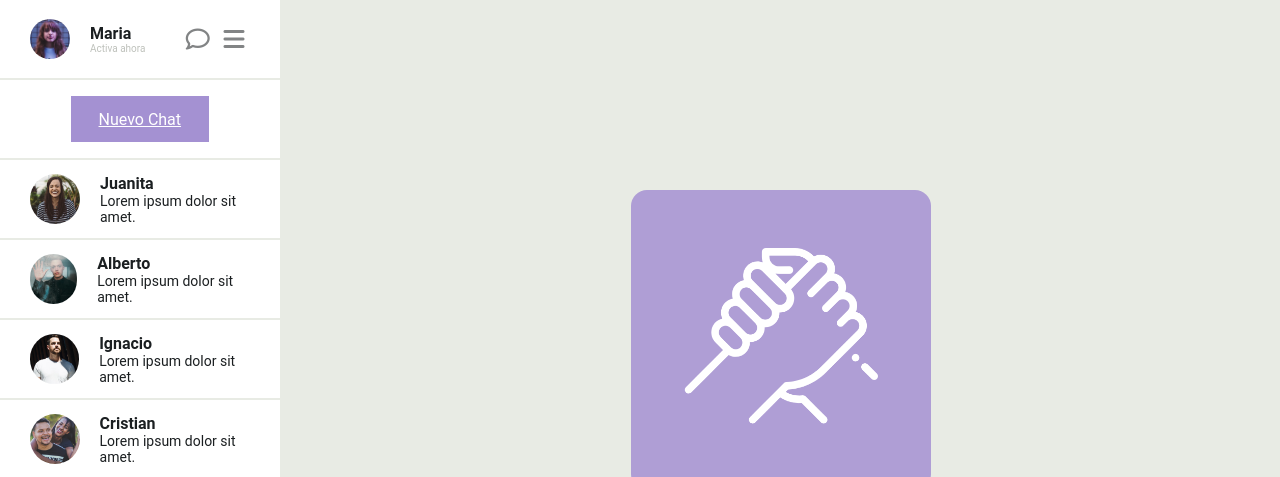
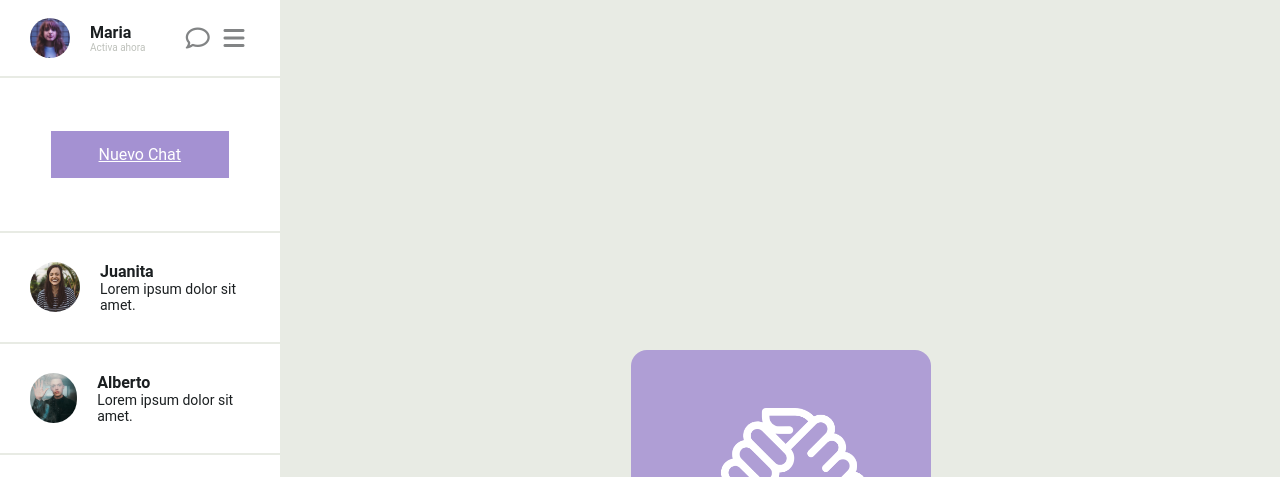
Before and after one commit to chechoguz/Desafio7, a plain HTML site: page index.html in a window 1280 px wide. Shown: the top 477 px of the page. Drawn offline with Linux system fonts and the light colour scheme.

Commit message:
corregí algunos errores

```diff
--- a/assets/css/estilos.css
+++ b/assets/css/estilos.css
@@ -48,7 +48,7 @@ body {
 
 .contactos {
     width: 22%;
-    height: 100vh;
+    height: 140vh;
     display: flex;
     flex-direction: column;
     align-items:flex-start;
@@ -58,13 +58,13 @@ body {
 }
 
 .estado {
-    height: 10%;
+    height: 7%;
     width: 100%;
     display: flex;
     align-items:center;
     justify-content:space-between;
     border-bottom: 2px solid var(--platinum);
-    padding: 30px;
+    padding: 20px 30px;
 }
 .contacto_estado {
     display: flex;
@@ -102,7 +102,7 @@ body {
 
 
 .botones {
-    height: 20%;
+    height: 14%;
     width: 100%;
     display: flex;
     align-items:center;
@@ -114,7 +114,7 @@ body {
 .boton {
     background-color: var(--blue-bell);
     color: var(--white);
-    padding: 5% 10%;
+    padding: 5% 17%;
     border: none;
     font-size: 1rem;
 
```
